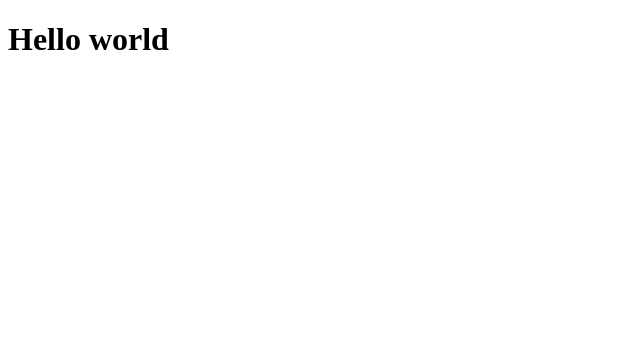
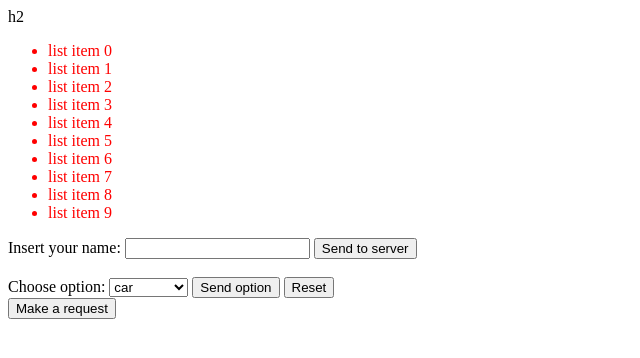
Before and after one commit to chenBR91/mysite, a plain HTML site: page gitme/index.html in a window 1280 px wide. Shown: the whole page, without its empty margins (0-640 px from the left). Drawn offline with Linux system fonts and the light colour scheme.

Commit message:
add javascript

```diff
--- a/gitme/index.html
+++ b/gitme/index.html
@@ -2,10 +2,59 @@
 <html lang="en">
 <head>
     <meta charset="UTF-8">
+    <meta http-equiv="X-UA-Compatible" content="IE=edge">
     <meta name="viewport" content="width=device-width, initial-scale=1.0">
-    <title>Document</title>
+    <title>my title js</title>
+    <link rel="stylesheet" href="style.css">
 </head>
 <body>
-    <h1>Hello world</h1>
+
+    <div class="test">h2</div>
+
+    <ul></ul>
+
+    <form action="http://httpbin.org/get" method="get">
+        <label for="youName">Insert your name:</label>
+        <input type="text" name="YouName" id="youName" required>
+        <button>Send to server</button>
+    </form>
+
+    <br>
+
+    <form action="http://httpbin.org/get" method="get">
+        <label for="cars">Choose option:</label>
+        <select name="cars" id="cars">
+            <option value="car">car</option>
+            <option value="comp">comp</option>
+            <option value="python">python</option>
+            <option value="javascript">javascript</option>
+        </select>
+        <button>Send option</button>
+        <button type="reset">Reset</button>
+    </form>
+
+    <div class="el"></div>
+
+    <button onclick="makeRequest()" type="button">Make a request</button>
+
+    <script>
+    function makeRequest() {
+        var httpRequest = new XMLHttpRequest();
+        httpRequest.onreadystatechange = function() {
+            if (httpRequest.readyState === XMLHttpRequest.DONE) {
+                if (httpRequest.status === 200) {
+                    alert(httpRequest.responseText);
+                } else {
+                    alert('There was a problem with the request.');
+                }
+            }
+        };
+        httpRequest.open('GET', 'test.html');
+        httpRequest.send();
+    }
+    </script>
+
+
+    <script src="main.js"></script>
 </body>
 </html>
--- /dev/null
+++ b/gitme/main.js
@@ -0,0 +1,34 @@
+var person = {
+    name: {
+        first: 'chen',
+        last: 'brown'
+    },
+    greeting: 'greet'
+};
+
+var documentTitle = document.title;
+var doucDir = document.dir;
+var locationObj = document.location
+
+// var creenWith;
+// creenWith = window.innerWidth;
+// console.log(creenWith);
+
+
+// createNewTest = document.querySelector(".test");
+// console.log(createNewTest);
+// createNewTest.innerHTML = "new";
+// createNewTest.style.backgroundColor = 'aquamarine';
+// createNewTest.style.width = '300px';
+// createNewTest.style.height = '300px';
+// createNewTest.style.border = '5px solid red';
+// createNewTest.style.borderRadius = '100%';
+
+
+var ul = document.querySelector('ul');
+for(var index = 0; index < 10; index++) {
+    var li = document.createElement('li');
+    li.className = 'item';
+    li.textContent = 'list item ' + index;
+    ul.appendChild(li);
+}
--- /dev/null
+++ b/gitme/style.css
@@ -0,0 +1,9 @@
+.circle {
+    background-color:aquamarine;
+    width: 400px;
+    height: 400px;
+}
+
+.item {
+    color: red;
+}
```
